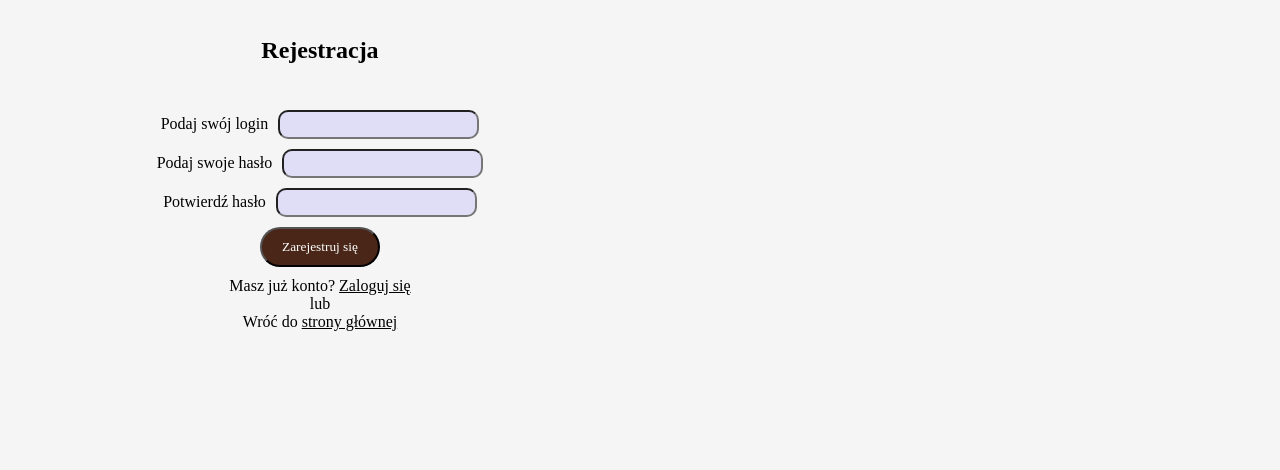
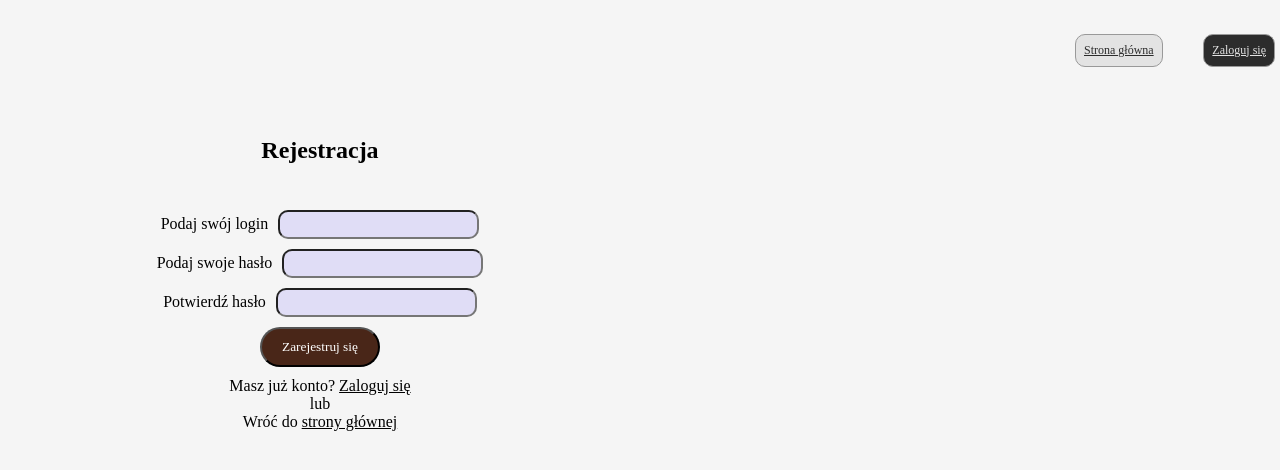
Before and after one commit to RadekPalka/react-i-am-sober, a React (Vite) app: page /registration-page in a window 1280 px wide. Shown: the top 470 px of the page. Built offline with nearby package versions, Linux system fonts and the light colour scheme.

Commit message:
feat: addStyledNav to registration page

```diff
--- a/src/pages/RegistrationForm.tsx
+++ b/src/pages/RegistrationForm.tsx
@@ -19,6 +19,9 @@ import { StyledAuthMessage } from '../components/StyledAuthMessage';
 
 import { PASSWORD_REGEX } from '../utils/constans';
 import { createAccount } from '../clients/AccountClients';
+import { StyledNav } from '../components/StyledNav';
+import { StyledUl } from '../components/StyledUl';
+import { StyledLi } from '../components/StyledLi';
 
 export const RegistrationForm: React.FC = () => {
 	const [login, setLogin] = useState('');
@@ -46,6 +49,19 @@ export const RegistrationForm: React.FC = () => {
 		createAccount(login, password, navigate);
 	};
 	return (
+		<>
+			<header>
+				<StyledNav $justifyContent='end'>
+					<StyledUl>
+						<StyledLi $color='#2c2c2c' $background='#e3e3e3'>
+							<StyledLink to='/'>Strona główna</StyledLink>
+						</StyledLi>
+						<StyledLi $color='#e3e3e3' $background='#2c2c2c'>
+							<StyledLink to='/login-page'>Zaloguj się</StyledLink>
+						</StyledLi>
+					</StyledUl>
+				</StyledNav>
+			</header>
 			<StyledSection>
 				<HeadingContainer>
 					<StyledH1>Rejestracja</StyledH1>
@@ -84,5 +100,6 @@ export const RegistrationForm: React.FC = () => {
 					<StyledLink to='/'>strony głównej</StyledLink>
 				</StyledAuthMessage>
 			</StyledSection>
+		</>
 	);
 };
```
Lines whose indentation alone changed are shown as unchanged.
